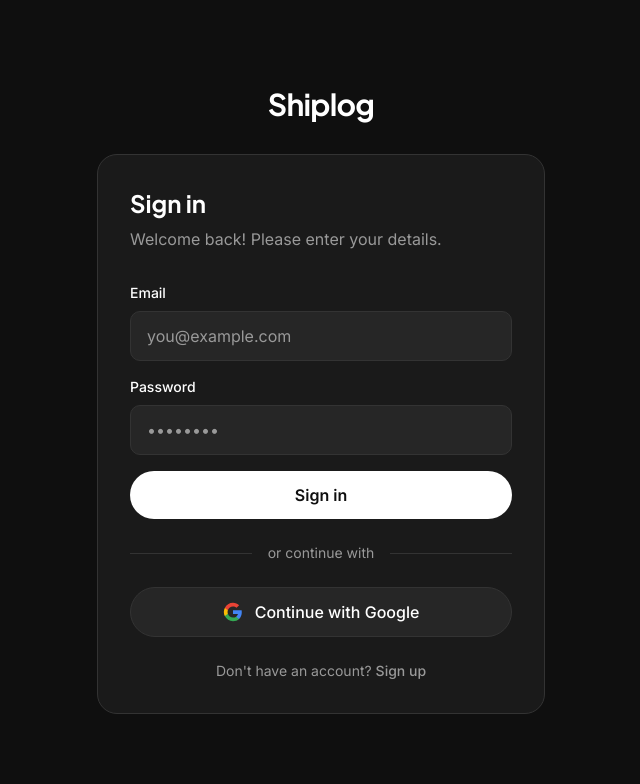
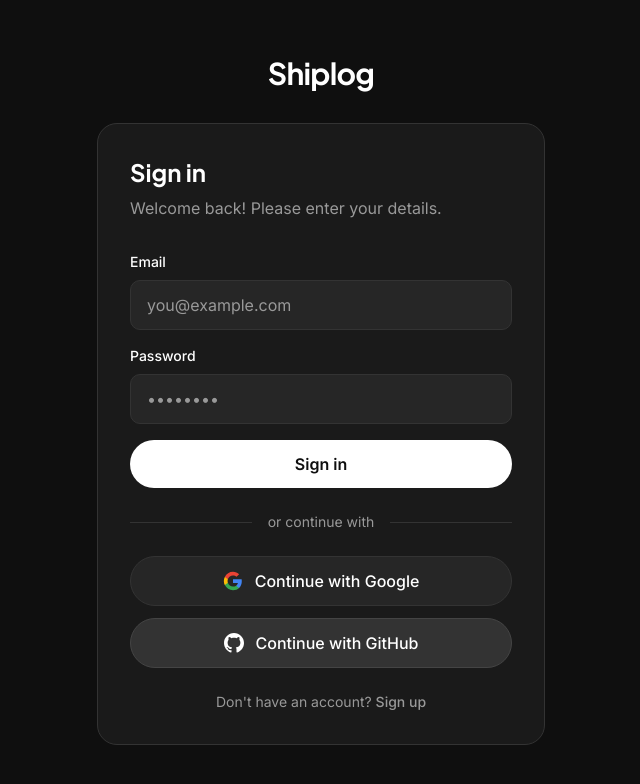
Before and after one commit to user-synax/shiplog, a Next.js app: page /auth/signin in a window 1280 px wide. Shown: the top 784 px of the page, without its empty margins (319-959 px from the left). Built offline with nearby package versions, Linux system fonts and the light colour scheme; no server answers.

Commit message:
added github signin button

```diff
--- a/app/auth/signin/SignInClient.jsx
+++ b/app/auth/signin/SignInClient.jsx
@@ -66,7 +66,10 @@
 
                 <div
                     className="rounded-[20px] p-8"
-                    style={{ backgroundColor: "var(--color-surface-1)", border: "1px solid var(--color-hairline)" }}
+                    style={{
+                        backgroundColor: "var(--color-surface-1)",
+                        border: "1px solid var(--color-hairline)",
+                    }}
                 >
                     <h1
                         className={`${plusJakarta.className} hover:cursor-pointer text-2xl font-bold mb-2`}
@@ -74,7 +77,10 @@
                     >
                         Sign in
                     </h1>
-                    <p style={{ color: "var(--color-ink-muted)" }} className="mb-8">
+                    <p
+                        style={{ color: "var(--color-ink-muted)" }}
+                        className="mb-8"
+                    >
                         Welcome back! Please enter your details.
                     </p>
 
@@ -98,7 +104,11 @@
                                 onChange={(e) => setEmail(e.target.value)}
                                 required
                                 className="w-full px-4 py-3 rounded-[10px] text-[#ffffff placeholder-[#999999] focus:outline-none focus:ring-2 focus:ring-[#0099ff]/50"
-                                style={{ backgroundColor: "var(--color-surface-2)", border: "1px solid var(--color-hairline)", color: "var(--color-ink)" }}
+                                style={{
+                                    backgroundColor: "var(--color-surface-2)",
+                                    border: "1px solid var(--color-hairline)",
+                                    color: "var(--color-ink)",
+                                }}
                                 placeholder="you@example.com"
                             />
                         </div>
@@ -115,7 +125,11 @@
                                 onChange={(e) => setPassword(e.target.value)}
                                 required
                                 className="w-full px-4 py-3 rounded-[10px] text-[#ffffff] placeholder-[#999999] focus:outline-none focus:ring-2 focus:ring-[#0099ff]/50"
-                                style={{ backgroundColor: "var(--color-surface-2)", border: "1px solid var(--color-hairline)", color: "var(--color-ink)" }}
+                                style={{
+                                    backgroundColor: "var(--color-surface-2)",
+                                    border: "1px solid var(--color-hairline)",
+                                    color: "var(--color-ink)",
+                                }}
                                 placeholder="••••••••"
                             />
                         </div>
@@ -124,22 +138,42 @@
                             type="submit"
                             disabled={isLoading}
                             className="w-full py-3 px-4 rounded-full font-semibold hover:opacity-90 transition-opacity disabled:opacity-50 disabled:cursor-not-allowed flex items-center justify-center gap-2"
-                            style={{ backgroundColor: "var(--color-primary)", color: "var(--color-canvas)" }}
+                            style={{
+                                backgroundColor: "var(--color-primary)",
+                                color: "var(--color-canvas)",
+                            }}
                         >
                             {isLoading ? "Signing in..." : "Sign in"}
                         </button>
                     </form>
 
                     <div className="my-6 flex items-center gap-4">
-                        <div className="flex-1 h-px" style={{ backgroundColor: "var(--color-hairline)" }} />
-                        <span className="text-sm" style={{ color: "var(--color-ink-muted)" }}>or continue with</span>
-                        <div className="flex-1 h-px" style={{ backgroundColor: "var(--color-hairline)" }} />
+                        <div
+                            className="flex-1 h-px"
+                            style={{ backgroundColor: "var(--color-hairline)" }}
+                        />
+                        <span
+                            className="text-sm"
+                            style={{ color: "var(--color-ink-muted)" }}
+                        >
+                            or continue with
+                        </span>
+                        <div
+                            className="flex-1 h-px"
+                            style={{ backgroundColor: "var(--color-hairline)" }}
+                        />
                     </div>
 
                     <button
-                        onClick={() => signIn("google", { callbackUrl: "/dashboard" })}
-                        className="w-full py-3 px-4 rounded-full font-medium hover:opacity-90 transition-opacity flex items-center justify-center gap-3"
-                        style={{ backgroundColor: "var(--color-surface-2)", color: "var(--color-ink)", border: "1px solid var(--color-hairline)" }}
+                        onClick={() =>
+                            signIn("google", { callbackUrl: "/dashboard" })
+                        }
+                        className="w-full py-3 px-4 rounded-full font-medium hover:opacity-90 transition-opacity flex items-center justify-center gap-3 mb-3"
+                        style={{
+                            backgroundColor: "var(--color-surface-2)",
+                            color: "var(--color-ink)",
+                            border: "1px solid var(--color-hairline)",
+                        }}
                     >
                         <svg className="w-5 h-5" viewBox="0 0 24 24">
                             <path
@@ -162,7 +196,31 @@
                         Continue with Google
                     </button>
 
-                    <p className="text-center mt-6 text-sm" style={{ color: "var(--color-ink-muted)" }}>
+                    <button
+                        onClick={() =>
+                            signIn("github", { callbackUrl: "/dashboard" })
+                        }
+                        className="w-full py-3 px-4 rounded-full font-medium hover:opacity-90 transition-opacity flex items-center justify-center gap-3"
+                        style={{
+                            backgroundColor: "#333",
+                            color: "#fff",
+                            border: "1px solid #444",
+                        }}
+                    >
+                        <svg
+                            className="w-5 h-5"
+                            fill="currentColor"
+                            viewBox="0 0 24 24"
+                        >
+                            <path d="M12 0c-6.626 0-12 5.373-12 12 0 5.302 3.438 9.8 8.207 11.387.599.111.793-.261.793-.577v-2.234c-3.338.726-4.033-1.416-4.033-1.416-.546-1.387-1.333-1.756-1.333-1.756-1.089-.745.083-.729.083-.729 1.205.084 1.839 1.237 1.839 1.237 1.07 1.834 2.807 1.304 3.492.997.107-.775.418-1.305.762-1.604-2.665-.305-5.467-1.334-5.467-5.931 0-1.311.469-2.381 1.236-3.221-.124-.303-.535-1.524.117-3.176 0 0 1.008-.322 3.301 1.23.957-.266 1.983-.399 3.003-.404 1.02.005 2.047.138 3.006.404 2.291-1.552 3.297-1.23 3.297-1.23.653 1.653.242 2.874.118 3.176.77.84 1.235 1.911 1.235 3.221 0 4.609-2.807 5.624-5.479 5.921.43.372.823 1.102.823 2.222v3.293c0 .319.192.694.801.576 4.765-1.589 8.199-6.086 8.199-11.386 0-6.627-5.373-12-12-12z" />
+                        </svg>
+                        Continue with GitHub
+                    </button>
+
+                    <p
+                        className="text-center mt-6 text-sm"
+                        style={{ color: "var(--color-ink-muted)" }}
+                    >
                         Don&apos;t have an account?{" "}
                         <Link
                             href="/auth/signup"
```
